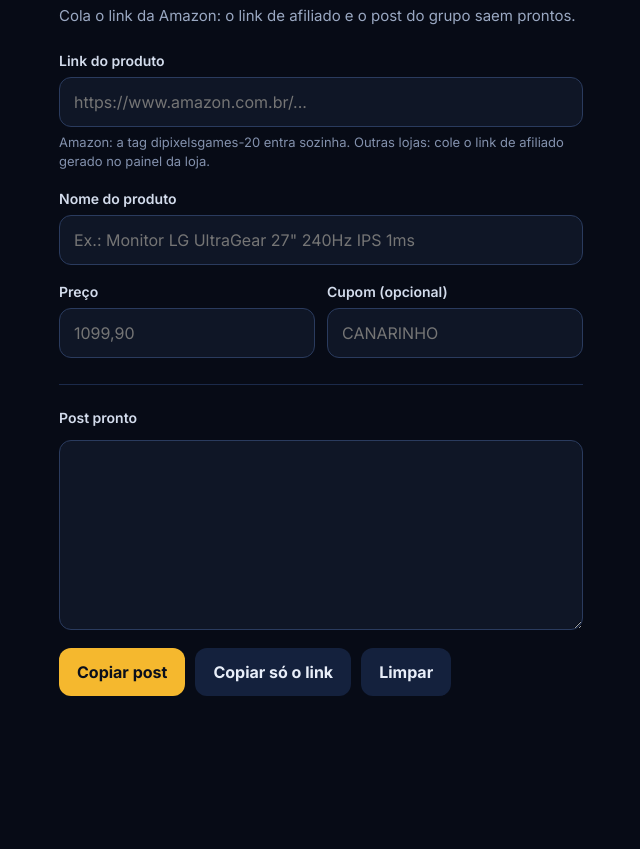
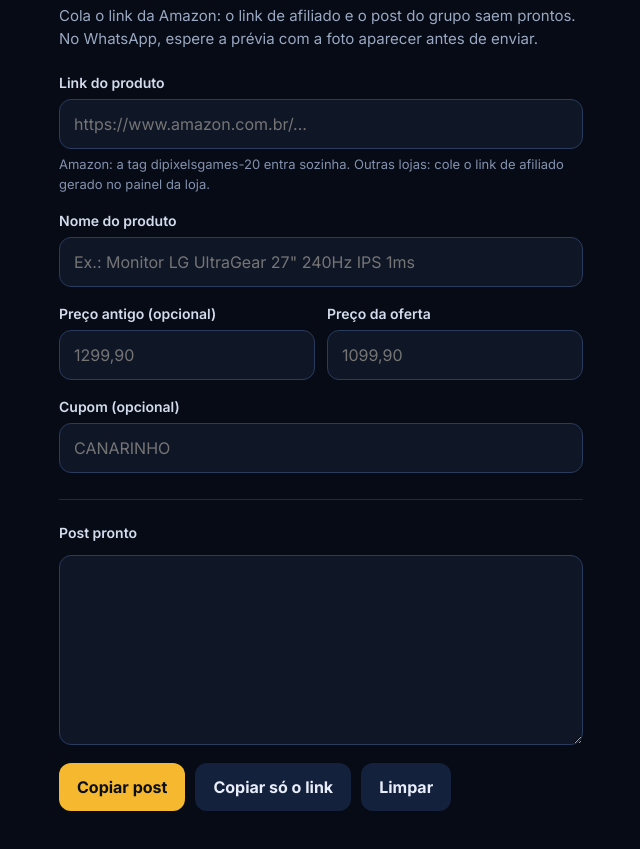
Before and after one commit to DipixelsYT/DipixelsYT.github.io, a plain HTML site: page gerador.html in a window 1280 px wide. Shown: the part 65-914 px from the top of the page, without its empty margins (319-959 px from the left). Before the commit the page ends 815 px from the top, so only its background shows below. Drawn offline with Linux system fonts and the light colour scheme.

Commit message:
Gerador: preço antigo riscado e aviso de anúncio
Co-Authored-By: Claude Opus 5.5 <noreply@anthropic.com>
Claude-Session: https://claude.ai/code/session_01MnZRybLHsfsfMiruyTZjr5

```diff
--- a/gerador.html
+++ b/gerador.html
@@ -30,7 +30,7 @@ button{font:inherit;font-weight:700;border:0;border-radius:12px;padding:12px 18p
 <body>
 <main class="wrap">
 <h1>Gerador de post</h1>
-<p class="sub">Cola o link da Amazon: o link de afiliado e o post do grupo saem prontos.</p>
+<p class="sub">Cola o link da Amazon: o link de afiliado e o post do grupo saem prontos. No WhatsApp, espere a prévia com a foto aparecer antes de enviar.</p>
 
 <label for="url">Link do produto</label>
 <input id="url" type="url" inputmode="url" placeholder="https://www.amazon.com.br/..." autocomplete="off">
@@ -40,9 +40,10 @@ button{font:inherit;font-weight:700;border:0;border-radius:12px;padding:12px 18p
 <input id="nome" type="text" placeholder="Ex.: Monitor LG UltraGear 27&quot; 240Hz IPS 1ms" autocomplete="off">
 
 <div class="row">
-<div><label for="preco">Preço</label><input id="preco" type="text" inputmode="decimal" placeholder="1099,90" autocomplete="off"></div>
-<div><label for="cupom">Cupom (opcional)</label><input id="cupom" type="text" placeholder="CANARINHO" autocomplete="off"></div>
+<div><label for="de">Preço antigo (opcional)</label><input id="de" type="text" inputmode="decimal" placeholder="1299,90" autocomplete="off"></div>
+<div><label for="preco">Preço da oferta</label><input id="preco" type="text" inputmode="decimal" placeholder="1099,90" autocomplete="off"></div>
 </div>
+<label for="cupom">Cupom (opcional)</label><input id="cupom" type="text" placeholder="CANARINHO" autocomplete="off">
 
 <div class="out">
 <label for="post">Post pronto</label>
@@ -59,7 +60,7 @@ button{font:inherit;font-weight:700;border:0;border-radius:12px;padding:12px 18p
 {
 const TAG = 'dipixelsgames-20';
 const $ = id => document.getElementById(id);
-const campos = ['url','nome','preco','cupom'];
+const campos = ['url','nome','de','preco','cupom'];
 
 function linkAfiliado(bruto){
   const u = bruto.trim();
@@ -96,12 +97,14 @@ function atualizar(){
 
   const nome = $('nome').value.trim().toUpperCase();
   const preco = formatarPreco($('preco').value);
+  const de = formatarPreco($('de').value);
   const cupom = $('cupom').value.trim();
   const linhas = [];
   if(nome) linhas.push('🚨 ' + nome, '');
-  if(preco) linhas.push('💵 ' + preco);
-  if(cupom) linhas.push('🎟️ Cupom: ' + cupom);
+  if(preco) linhas.push(de ? `De ~${de}~ Por *${preco}*` : `💵 *${preco}*`);
+  if(cupom) linhas.push('🎟️ Use o cupom: ' + cupom);
   if(link){ if(preco||cupom) linhas.push(''); linhas.push('✅ Link do produto:', link); }
+  if(linhas.length) linhas.push('', 'anúncio');
   $('post').value = linhas.join('\n');
   $('post').dataset.link = link;
 }
```
